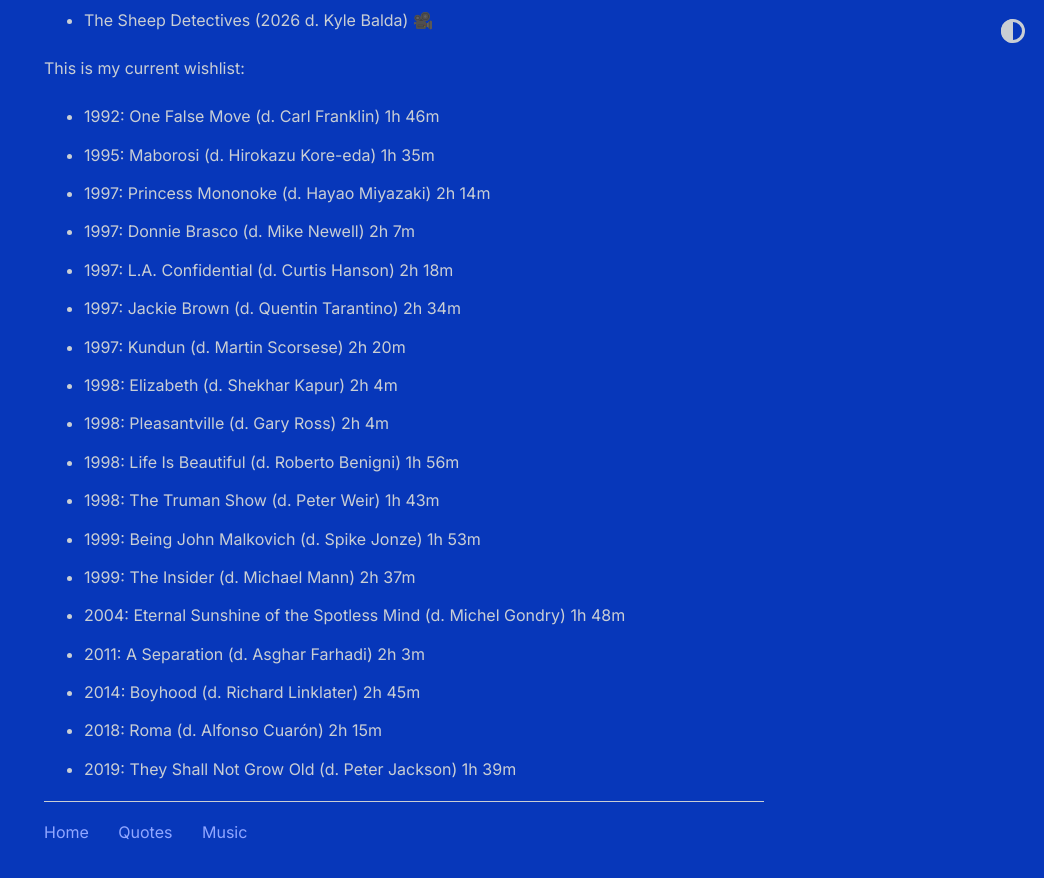
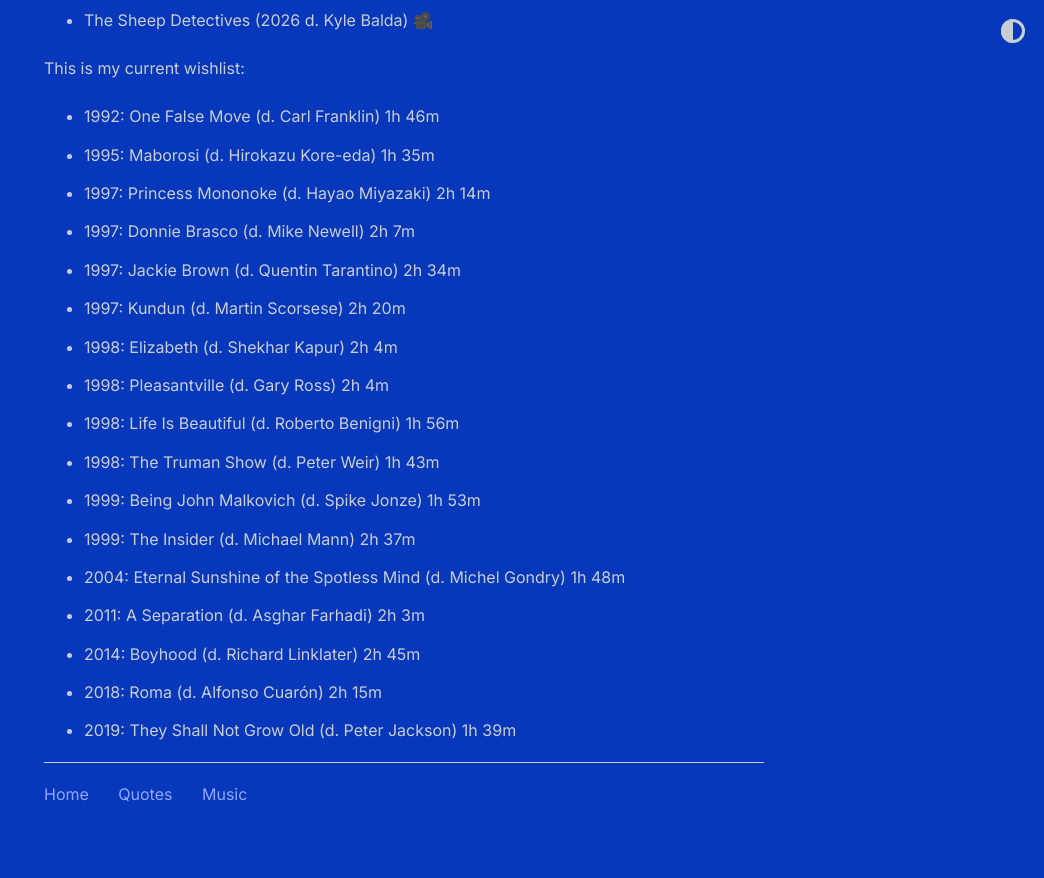
Before and after one commit to shihankanungo/shihankanungo.github.io, a Jekyll site: the page built from movies.md, in a window 1280 px wide and 900 px high, scrolled down 2322 px. Shown: the top 878 px of the window, without its empty margins (236-1280 px from the left). Built offline with Jekyll 4.4.1, drawn with Linux system fonts in a browser that asks for light colours.

Commit message:
Update movies.md

```diff
--- a/movies.md
+++ b/movies.md
@@ -51,7 +51,6 @@ This is my current wishlist:
 - 1995: Maborosi (d. Hirokazu Kore-eda) 1h 35m
 - 1997: Princess Mononoke (d. Hayao Miyazaki) 2h 14m
 - 1997: Donnie Brasco (d. Mike Newell) 2h 7m
-- 1997: L.A. Confidential (d. Curtis Hanson) 2h 18m
 - 1997: Jackie Brown (d. Quentin Tarantino) 2h 34m
 - 1997: Kundun (d. Martin Scorsese) 2h 20m
 - 1998: Elizabeth (d. Shekhar Kapur) 2h 4m
```
